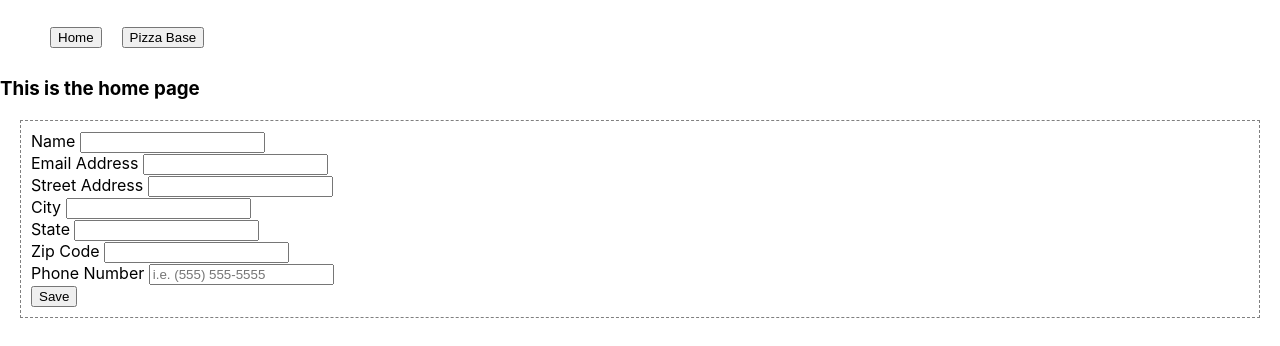
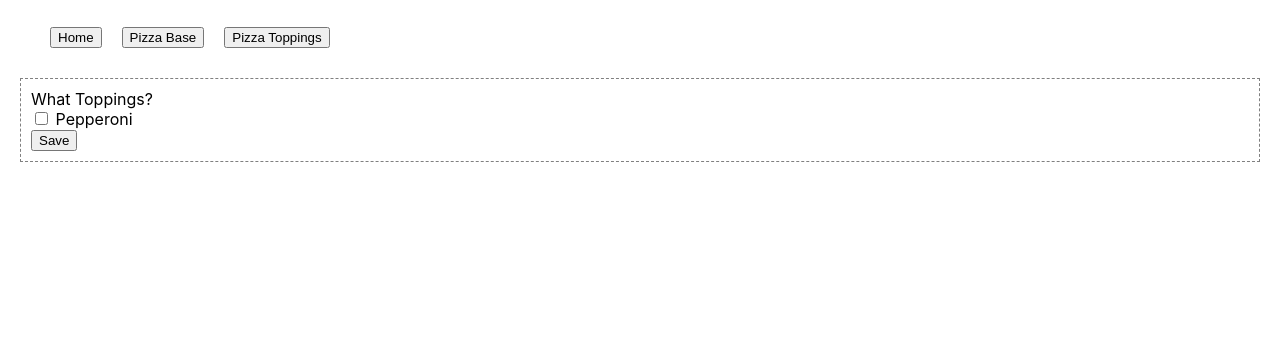
Before and after one commit to drakens6/redux-pizza-jump-2020, a React (Create React App) app in the folder jademm/: page /toppings in a window 1280 px wide. Shown: the top 346 px of the page. Built offline with nearby package versions, Linux system fonts and the light colour scheme.

Commit message:
Started on pizza toppings menu

```diff
--- a/jademm/src/App.js
+++ b/jademm/src/App.js
@@ -7,6 +7,7 @@ import './App.css'
 
 import Home from './components/Home';
 import PizzaBase from './components/PizzaBase';
+import PizzaToppings from './components/PizzaToppings';
 
 export default class App extends React.Component {
 
@@ -22,10 +23,16 @@ export default class App extends React.Component {
                 <li>
                   <button><Link to="/base">Pizza Base</Link></button>
                 </li>
+                <li>
+                  <button><Link to="/toppings">Pizza Toppings</Link></button>
+                </li>
               </ul>
             </nav>
 
             <Switch>
+            <Route path="/toppings">
+                <PizzaToppings />
+              </Route>
               <Route path="/base">
                 <PizzaBase />
               </Route>
--- a/jademm/src/actions/index.js
+++ b/jademm/src/actions/index.js
@@ -3,6 +3,7 @@
 export const SAVE_DATA = 'SAVE_DATA';
 export const UPDATE_DATA = 'UPDATE_DATA';
 export const UPDATE_BASE = 'UPDATE_BASE';
+export const UPDATE_TOPPINGS = 'UPDATE_TOPPINGS';
 export const SET_UP_FORM = 'SET_UP_FORM';
 export const EDIT_FORM_PENDING = 'EDIT_FORM_PENDING';
 export const EDIT_FORM_SUCCESS = 'EDIT_FORM_SUCCESS';
@@ -30,6 +31,14 @@ export function updateBase(inputId, value) {
     }
 }
 
+export function updateToppings(inputId, values) {
+    return {
+        type: UPDATE_TOPPINGS,
+        inputId,
+        values
+    }
+}
+
 export function setUpForm(values) {
     return {
         type: SET_UP_FORM,
--- /dev/null
+++ b/jademm/src/components/PizzaToppings.js
@@ -0,0 +1,68 @@
+import React from 'react';
+import {connect} from 'react-redux';
+import { saveData, updateToppings } from '../actions'
+import { setupForm } from '../actions/thunks'
+import { getFormEdit } from '../selectors';
+
+class PizzaBase extends React.Component {
+    constructor() {
+        super();
+        let set = new Set();
+        this.state = {
+            set: set
+        }
+    }
+    componentDidMount() {
+        this.props.setupForm();
+    };
+
+    handleChange = (e) => {
+        if(!this.state.set.add.includes('pepperoni')) {
+            this.setState({set: this.state.set.add(e.target.value)})
+        } else {
+            this.setState({set: this.state.set.delete(e.target.value)})
+        }
+        this.props.update(e.target.name, this.state.set.values());
+    }
+
+    handleSave = (e) => {
+        e.preventDefault();
+        const data = this.props.data;
+        this.props.save(data);
+    }
+
+    render() {
+        const {toppings} = this.props.data.pizza;
+        return (
+            <form>
+                <label>What Toppings? </label><br/>
+                <input type="checkbox" id='pepperoni' name='topping' value='pepperoni' checked={toppings.includes('pepperoni')} onChange={this.handleChange}/>
+                <label> Pepperoni</label><br/>
+                <input type='submit' value='Save' onClick={this.handleSave}/>
+
+            </form>
+        )
+    }
+}
+
+const mapStateToProps = (state) =>{
+    return {
+        data: getFormEdit(state)
+    }
+}
+
+const mapDispatchToProps = (dispatch) => {
+    return {
+       save: (data) => {
+            dispatch(saveData(data))
+        },
+        update: (inputId, value) => {
+            dispatch(updateToppings(inputId, value))
+        },
+        setupForm: () => {
+            dispatch(setupForm());
+        }
+    }
+}
+
+export default connect(mapStateToProps, mapDispatchToProps)(PizzaBase);
--- a/jademm/src/reducers/index.js
+++ b/jademm/src/reducers/index.js
@@ -1,4 +1,4 @@
-import { SAVE_DATA, UPDATE_DATA, UPDATE_BASE, SET_UP_FORM, EDIT_FORM_PENDING, EDIT_FORM_SUCCESS } from '../actions';
+import { SAVE_DATA, UPDATE_DATA, UPDATE_BASE, UPDATE_TOPPINGS, SET_UP_FORM, EDIT_FORM_PENDING, EDIT_FORM_SUCCESS } from '../actions';
 import {combineReducers} from 'redux';
 
 const initialState = {
@@ -70,6 +70,16 @@ function editReducer(state = initialState.edit, action) {
                 changed: true
             }
 
+        case UPDATE_TOPPINGS:
+            const newTop = {...state.data}
+            newTop.pizza[action.inputId] = action.values;
+
+            return {
+                ...state,
+                data: newTop,
+                changed: true
+            }
+
         case SET_UP_FORM:
             return {
                 ...state,
```
